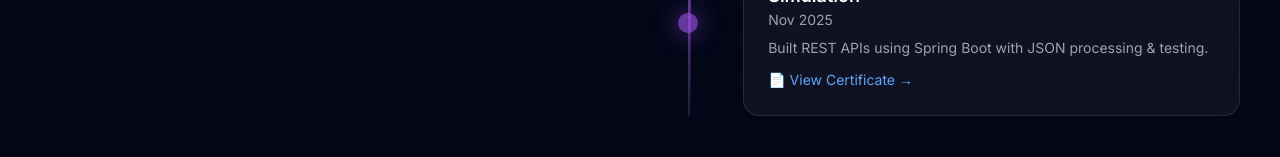
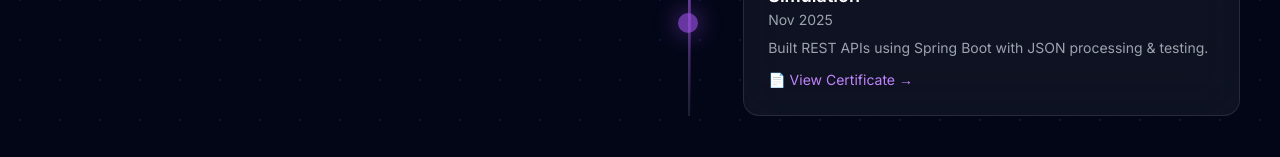
Before and after one commit to tanisha-mukharjee/my-portfolio, a React (Vite) app: page / in a window 1280 px wide. Shown: the part 3020-3177 px from the top of the page. Built offline with nearby package versions, Linux system fonts and the light colour scheme.

Commit message:
Fix certificate links using window.open

```diff
--- a/src/App.jsx
+++ b/src/App.jsx
@@ -476,14 +476,14 @@ blur-xl pointer-events-none"></div>
             Integrated Apache Kafka for high-throughput data processing in Spring Boot microservices.
           </p>
 
-         <a
-  href="/jpmorgan-certificate.pdf"
-  target="_blank"
-  rel="noopener noreferrer"
-  className="relative z-50 text-blue-400 text-sm mt-3 inline-flex items-center gap-2 hover:text-blue-300 transition"
+
+  <button
+  type="button"
+  onClick={() => window.open("/jpmorgan-certificate.pdf", "_blank")}
+  className="text-blue-400 text-sm mt-3 inline-flex items-center gap-2 hover:text-blue-300 transition cursor-pointer relative z-50"
 >
   📄 View Certificate →
-</a>
+</button>
 
         </div>
       </div>
@@ -542,14 +542,13 @@ blur-xl pointer-events-none"></div>
             Built REST APIs using Spring Boot with JSON processing & testing.
           </p>
 
-          <a
-  href="/hpe-certificate.pdf"
-  target="_blank"
-  rel="noopener noreferrer"
-  className="relative z-50 text-blue-400 text-sm mt-3 inline-flex items-center gap-2 hover:text-blue-300 transition"
+          <button
+  type="button"
+  onClick={() => window.open("/hpe-certificate.pdf", "_blank")}
+  className="text-purple-400 text-sm mt-3 inline-flex items-center gap-2 hover:text-purple-300 transition cursor-pointer relative z-50"
 >
   📄 View Certificate →
-</a>
+</button>
 
         </div>
       </div>
```
